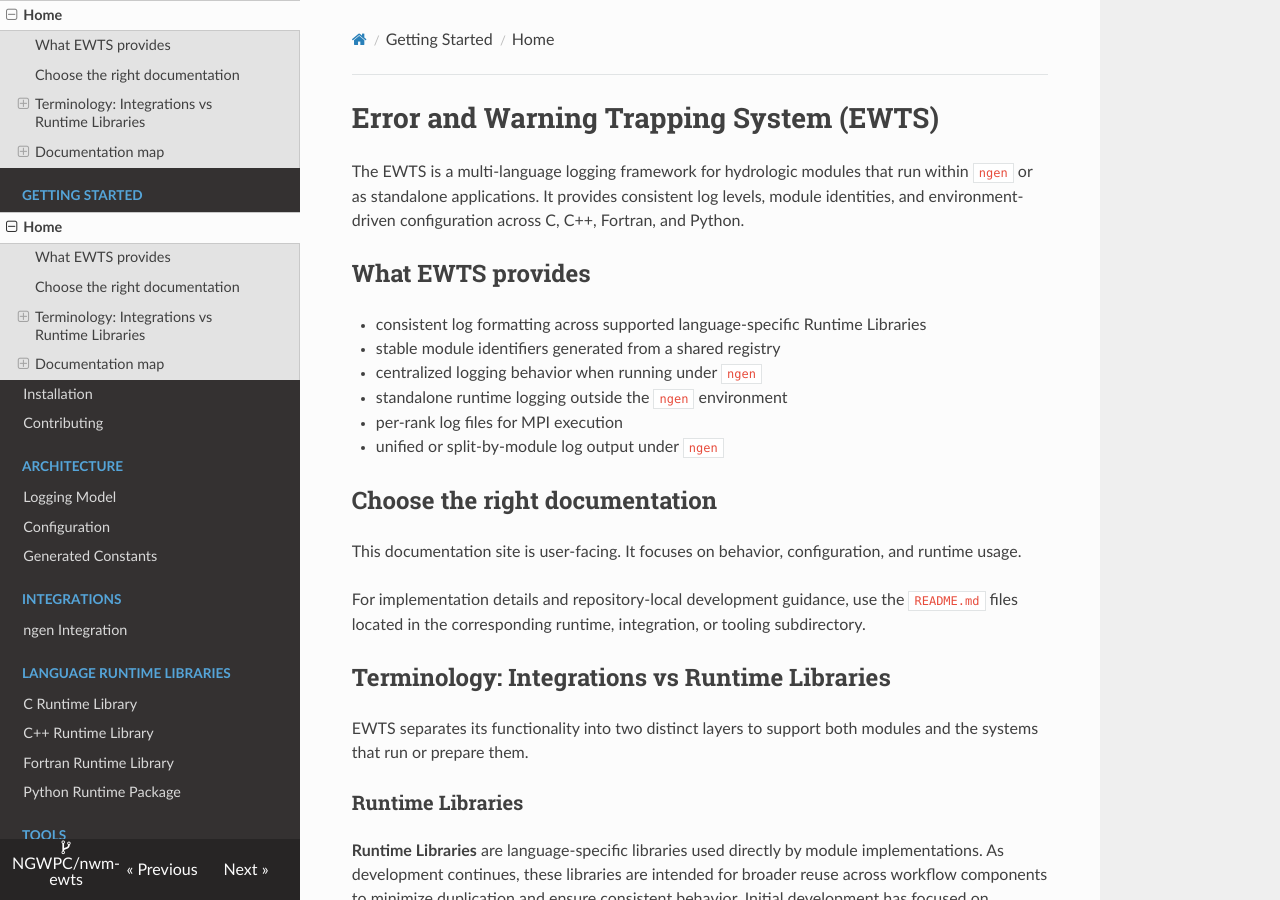
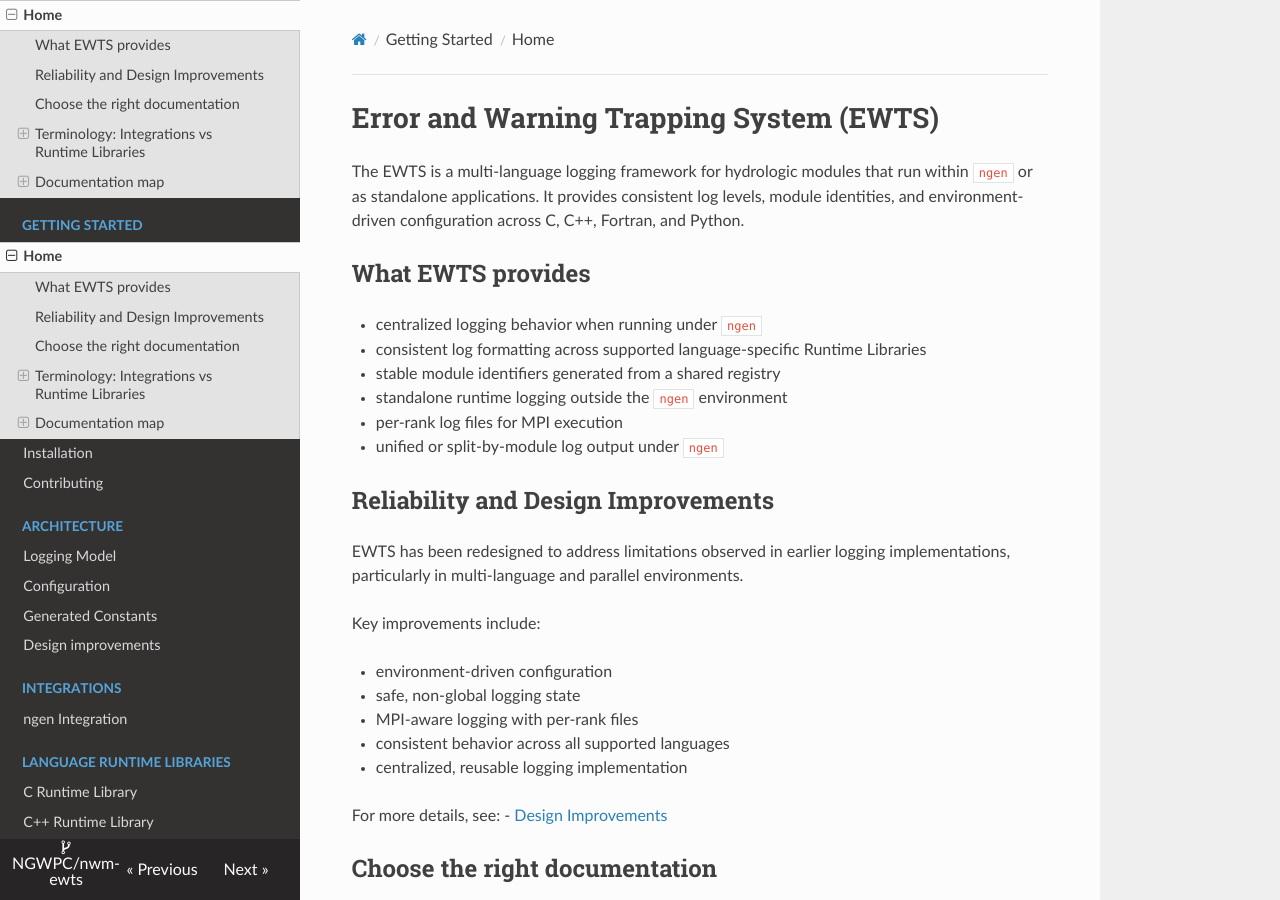
Before and after one commit to NGWPC/nwm-ewts, an MkDocs documentation site: the page built from docs/index.md, in a window 1280 px wide and 900 px high. Built offline with MkDocs 1.6.1, drawn with Linux system fonts in a browser that asks for light colours; nearby versions of some CDN libraries.

Commit message:
Add design-improvements doc

```diff
--- a/docs/index.md
+++ b/docs/index.md
@@ -7,12 +7,28 @@ and Python.
 
 ## What EWTS provides
 
+- centralized logging behavior when running under `ngen`
 - consistent log formatting across supported language-specific Runtime Libraries
 - stable module identifiers generated from a shared registry
-- centralized logging behavior when running under `ngen`
 - standalone runtime logging outside the `ngen` environment
 - per-rank log files for MPI execution
 - unified or split-by-module log output under `ngen`
+
+## Reliability and Design Improvements
+
+EWTS has been redesigned to address limitations observed in earlier logging
+implementations, particularly in multi-language and parallel environments.
+
+Key improvements include:
+
+- environment-driven configuration
+- safe, non-global logging state
+- MPI-aware logging with per-rank files
+- consistent behavior across all supported languages
+- centralized, reusable logging implementation
+
+For more details, see:
+- [Design Improvements](architecture/design-improvements.md)
 
 ## Choose the right documentation
 
--- a/mkdocs.yml
+++ b/mkdocs.yml
@@ -28,6 +28,7 @@ nav:
       - Logging Model: architecture/logging-model.md
       - Configuration: architecture/configuration.md
       - Generated Constants: architecture/generated-constants.md
+      - Design improvements: architecture/design-improvements.md
   - Integrations:
       - ngen Integration: integrations/ngen.md
   - Language Runtime Libraries:
```
Also changed, not shown: docs/architecture/design-improvements.md (added, +66 -0 lines).
